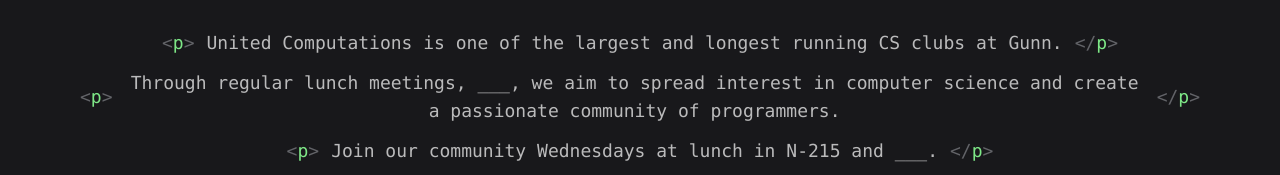
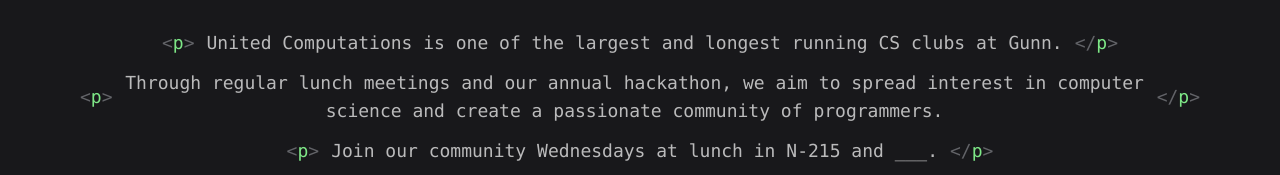
Before and after one commit to united-computations/united-computations.github.io, a Next.js app: page / in a window 1280 px wide. Shown: the part 227-402 px from the top of the page. Built offline with nearby package versions, Linux system fonts and the light colour scheme.

Commit message:
add hackathon to blank

```diff
--- a/components/Header.tsx
+++ b/components/Header.tsx
@@ -15,7 +15,7 @@
                     United Computations is one of the largest and longest running CS clubs at Gunn.
                 </CodeText>
                 <CodeText>
-                    Through regular lunch meetings, ___, we aim to spread interest in computer science and create a
+                    Through regular lunch meetings and our annual hackathon, we aim to spread interest in computer science and create a
                     passionate community of programmers.
                 </CodeText>
                 <CodeText>
```
